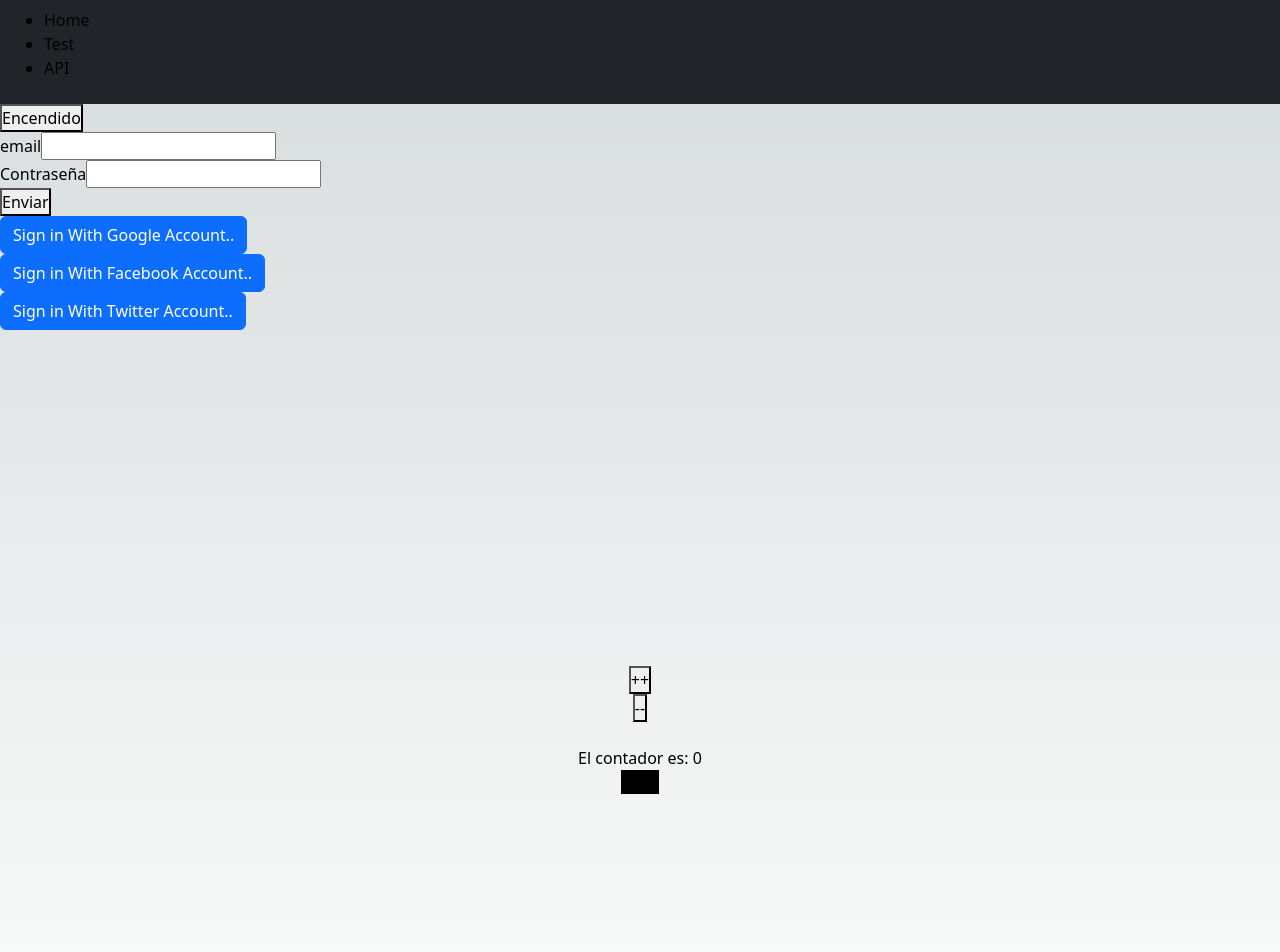
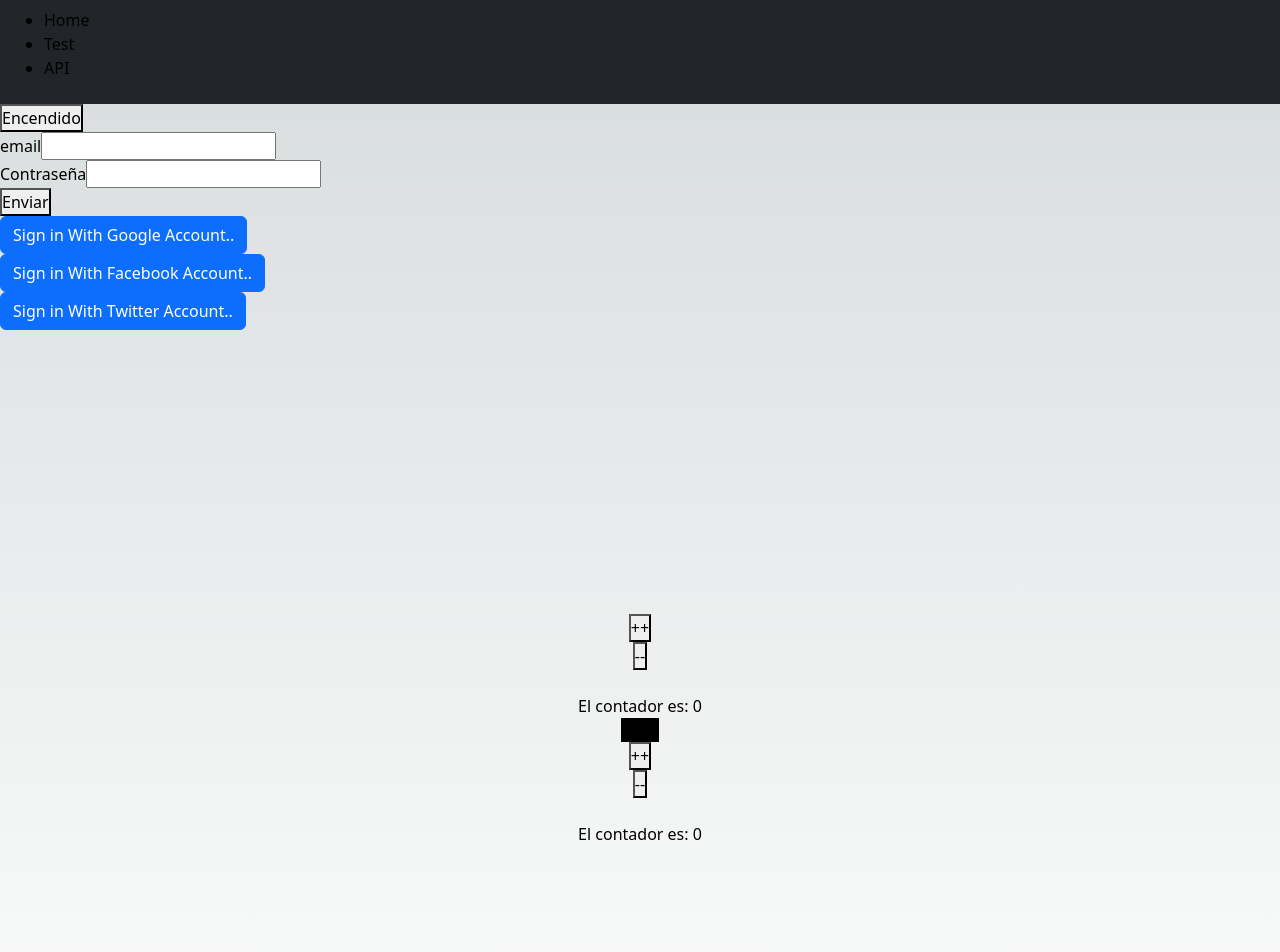
Before and after one commit to rambmario/frontend-react, a Next.js app in the folder proyecto001/: page /test in a window 1280 px wide. Shown: the top 952 px of the page. Built offline with nearby package versions, Linux system fonts and the light colour scheme.

Commit message:
button useState

```diff
--- /dev/null
+++ b/proyecto001/src/componentes/buttons/button_plusf.js
@@ -0,0 +1,36 @@
+import { Component } from "react";
+import { useState } from "react";
+
+export default function ButtonPlusF ( props ) {
+
+    let [contador, setContador] = useState( 0);
+
+
+    function increment () {
+
+        setContador( contador + 1);
+    }
+
+    function decrement() {
+        let counter = contador - 1
+        if ( counter <= 0 ) {
+            counter = 0
+        }
+        setContador(counter );
+    }
+
+
+    return (
+            <>
+                <button onClick={ () => increment() }>
+                    ++
+                </button>
+                <button onClick={ () => decrement() }>
+                    --
+                </button>
+                <br></br>
+                <span> El contador es: {contador} </span>
+            </>
+    )
+
+}
--- a/proyecto001/src/pages/test.js
+++ b/proyecto001/src/pages/test.js
@@ -2,6 +2,7 @@ import Head from 'next/head'
 import { Inter } from 'next/font/google'
 import styles from '@/styles/Home.module.css'
 import ButtonPlus from '@/componentes/buttons/button_plus'
+import ButtonPlusF from '@/componentes/buttons/button_plusf'
 import Footer from '@/componentes/footer/footer'
 import Navbar from '@/componentes/navbar/navbar'
 import DarkModef from '@/componentes/buttons/dark_mode_f'
@@ -30,6 +31,7 @@ export default function Test() {
           <main className={styles.main}>
             <ButtonPlus></ButtonPlus>
             <Message text="Hello"></Message>
+            <ButtonPlusF></ButtonPlusF>
           </main>
           <Footer></Footer>
         </MainContextProvider>
```
